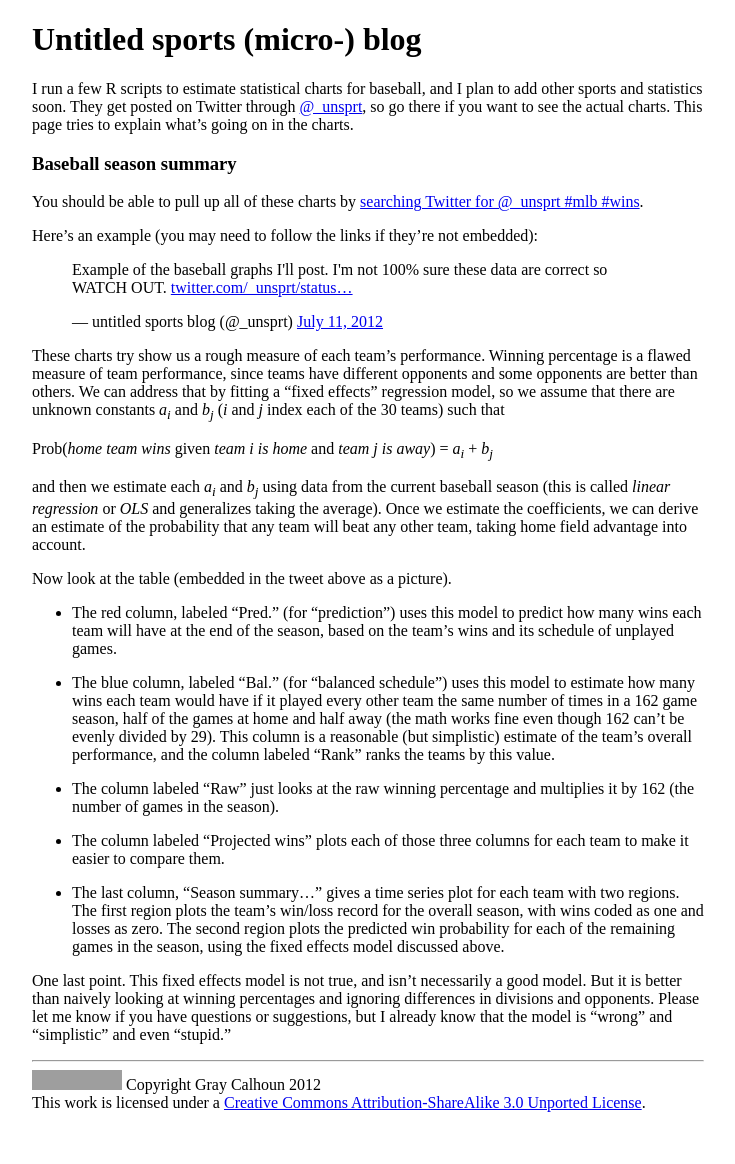
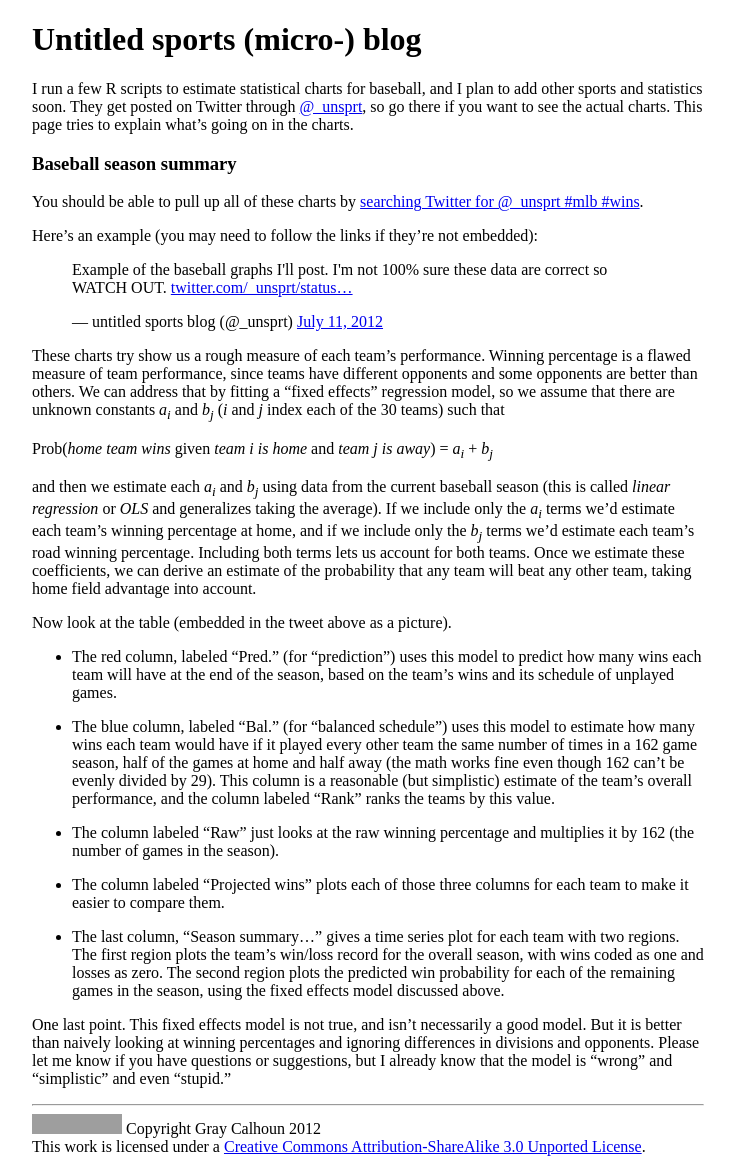
Before and after one commit to mmkuang/grayclhn.github.io, a Jekyll site: the page built from unsprt/index.md, in a window 1280 px wide. Shown: the whole page, without its empty margins (272-1007 px from the left). Built offline with Jekyll 4.4.1, drawn with Linux system fonts in a browser that asks for light colours; comment, search, counter and statistics services are not loaded; before the commit the page ends 1120 px from its top, so only the background shows below that; grey boxes are pictures that could not be loaded.

Commit message:
Added a few more sentances of explanation for fixed-effects model

```diff
--- a/unsprt/index.md
+++ b/unsprt/index.md
@@ -30,9 +30,13 @@ Prob(<i>home team wins</i> given <i>team i is home</i> and <i>team j is away</i>
 and then we estimate each <i>a<sub>i</sub></i> and
 <i>b<sub>j</sub></i> using data from the current baseball season (this
 is called <i>linear regression</i> or <i>OLS</i> and generalizes
-taking the average). Once we estimate the coefficients, we can derive
-an estimate of the probability that any team will beat any other team,
-taking home field advantage into account.
+taking the average). If we include only the <i>a<sub>i</sub></i> terms
+we'd estimate each team's winning percentage at home, and if we
+include only the <i>b<sub>j</sub></i> terms we'd estimate each team's
+road winning percentage. Including both terms lets us account for both
+teams. Once we estimate these coefficients, we can derive an estimate
+of the probability that any team will beat any other team, taking home
+field advantage into account.
 
 Now look at the table (embedded in the tweet above as a picture).
 
```
